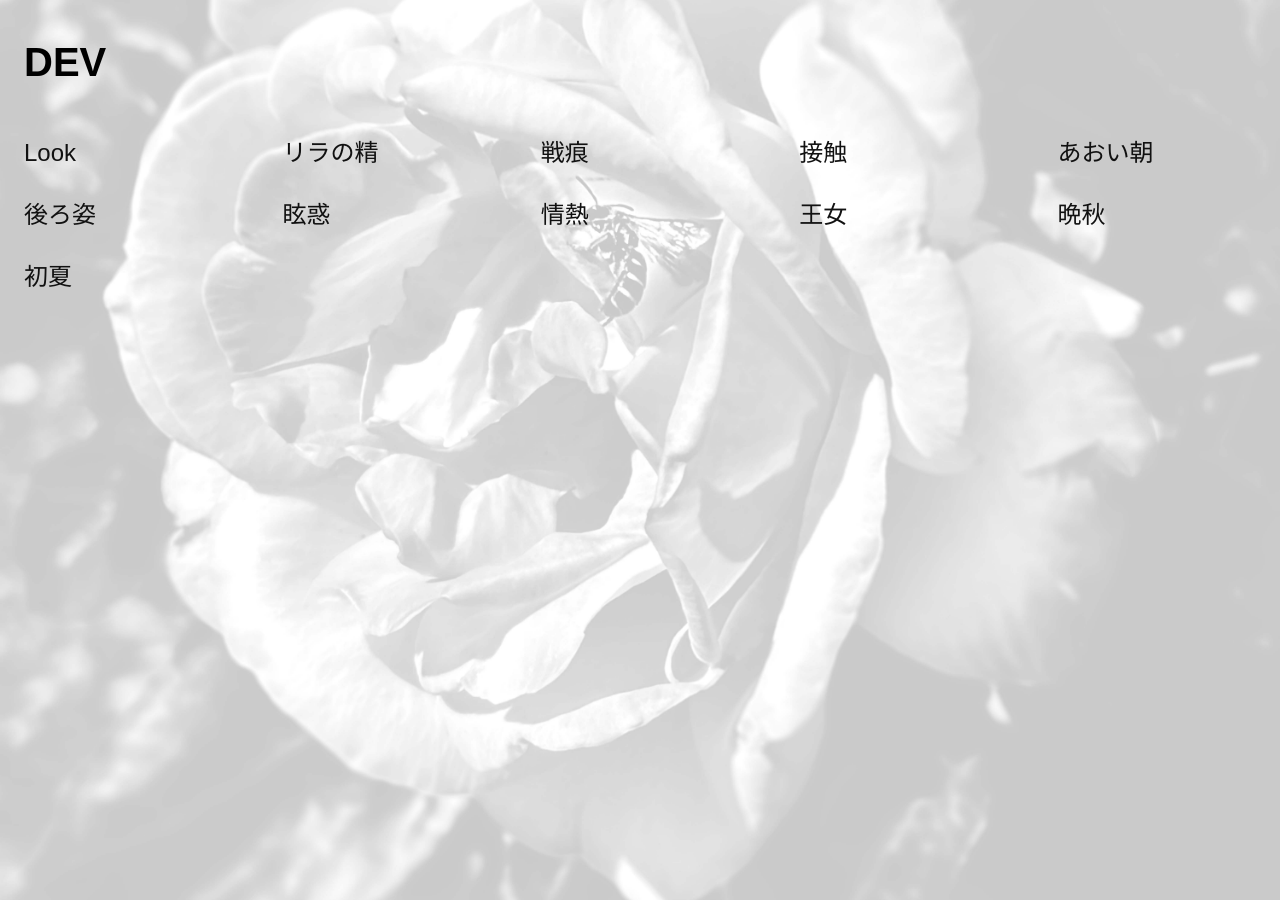
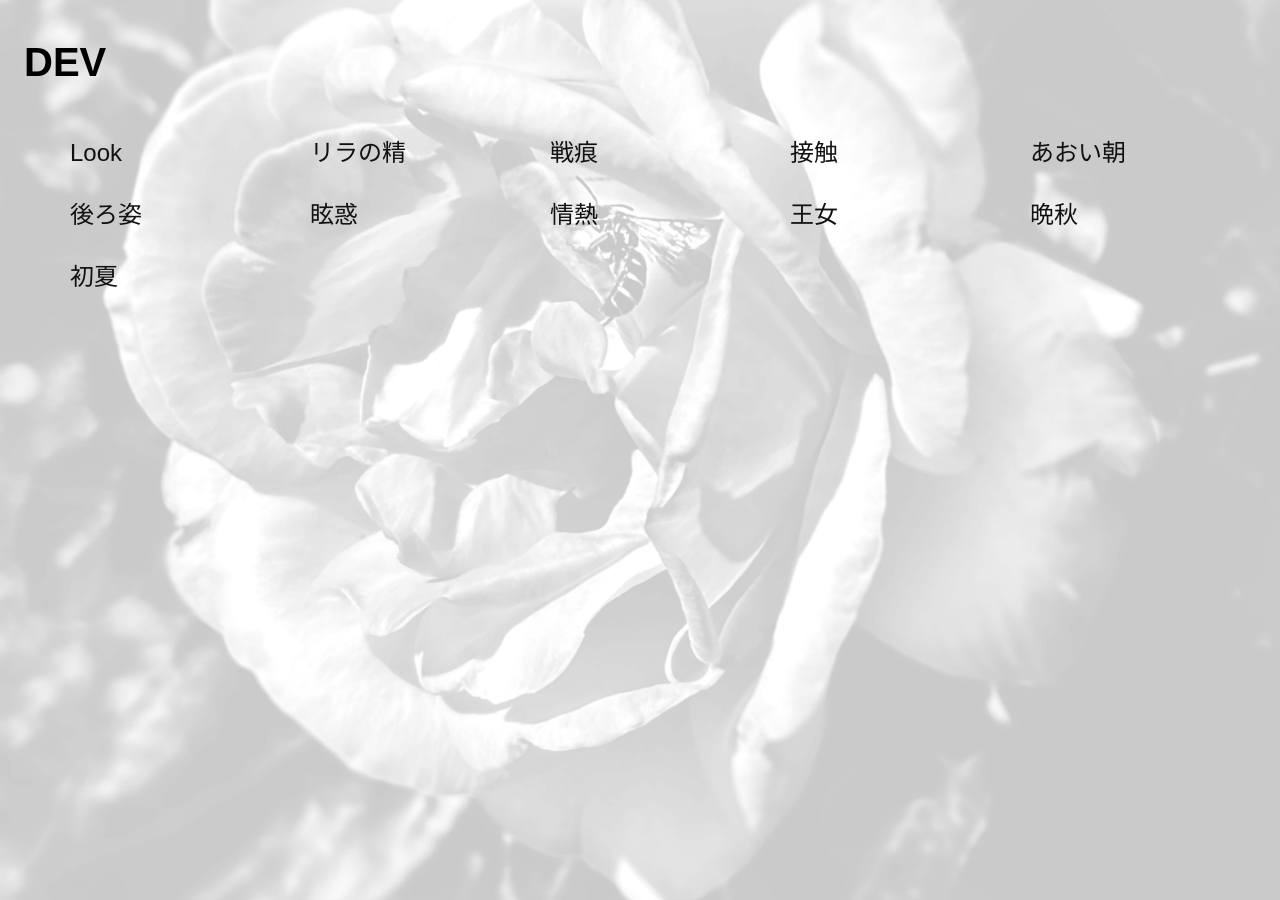
Before and after one commit to ohlucinda/gem-dtp, a Jekyll site: the page built from dev.html, in a window 1280 px wide. Built offline with Jekyll 4.4.1, drawn with Linux system fonts in a browser that asks for light colours; some web fonts are replaced.

Commit message:
Update dev.html

```diff
--- a/dev.html
+++ b/dev.html
@@ -56,7 +56,9 @@ gap: 26px;
 
 display: grid;
 
-grid-template-columns: repeat(auto-fit, minmax(180px, 1fr));
+grid-template-columns: repeat(auto-fit, minmax(180px, max-content));
+
+justify-content: center;
 
 gap: 26px 60px;
 
```
